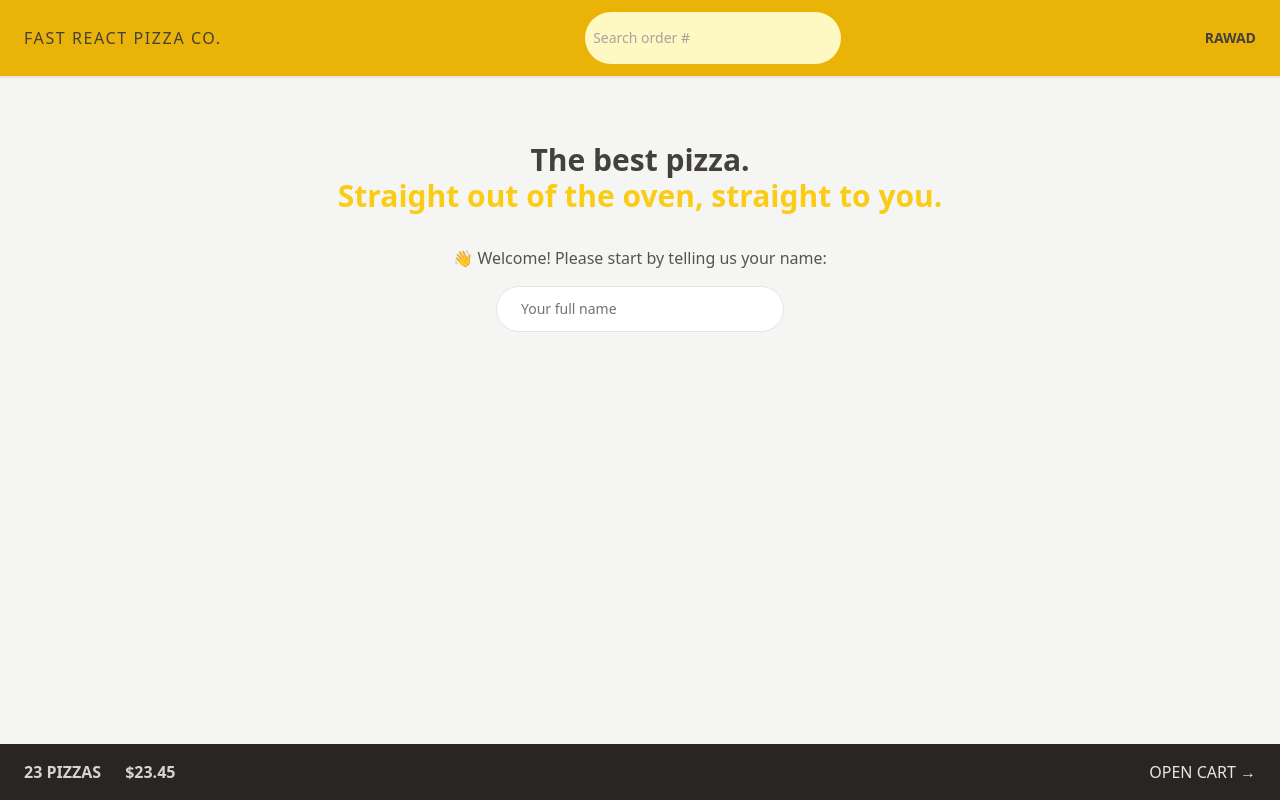
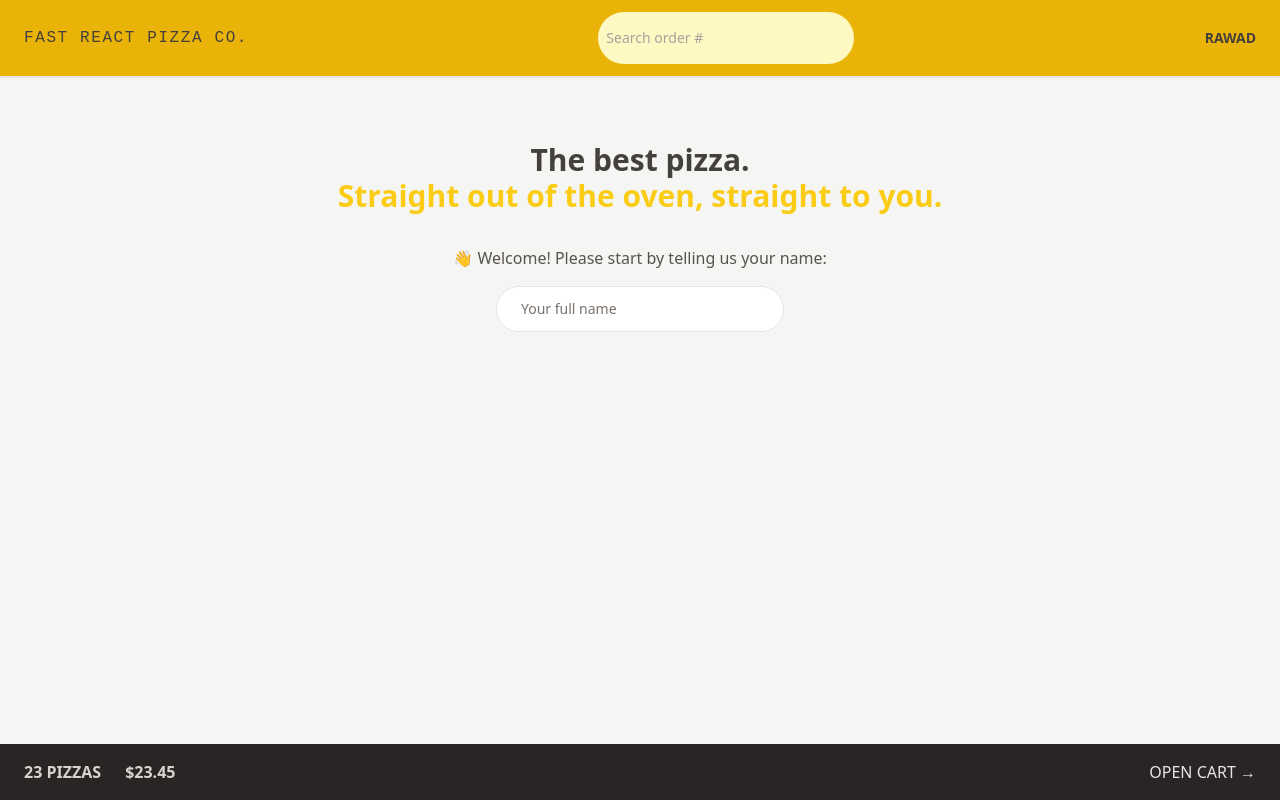
Before and after one commit to rawadabu/pizza-fast, a React (Vite) app in the folder fast-react-pizza/: page / in a window 1280 px wide. Built offline with nearby package versions, Linux system fonts and the light colour scheme.

Commit message:
Tailwind: Custom fonts 🎨

```diff
--- a/fast-react-pizza/src/ui/Header.jsx
+++ b/fast-react-pizza/src/ui/Header.jsx
@@ -5,7 +5,7 @@ import Username from '../features/user/Username';
 function Header() {
   return (
     <header className="flex items-center justify-between border-b-2 border-stone-200 bg-yellow-500 px-4 py-3 uppercase sm:px-6">
-      <Link to="/" className="tracking-widest">
+      <Link to="/" className="font-pizza tracking-widest">
         Fast React Pizza Co.
       </Link>
 
--- a/fast-react-pizza/tailwind.config.js
+++ b/fast-react-pizza/tailwind.config.js
@@ -1,8 +1,16 @@
 /** @type {import('tailwindcss').Config} */
 export default {
-  content: ["./index.html", "./src/**/*.{js,ts,jsx,tsx}"],
+  content: ['./index.html', './src/**/*.{js,ts,jsx,tsx}'],
   theme: {
-    extend: {},
+    fontFamily: {
+      pizza: 'Roboto Mono, monospace',
+    },
+
+    extend: {
+      colors: {
+        pizza: '#123456',
+      },
+    },
   },
   plugins: [],
 };
```
